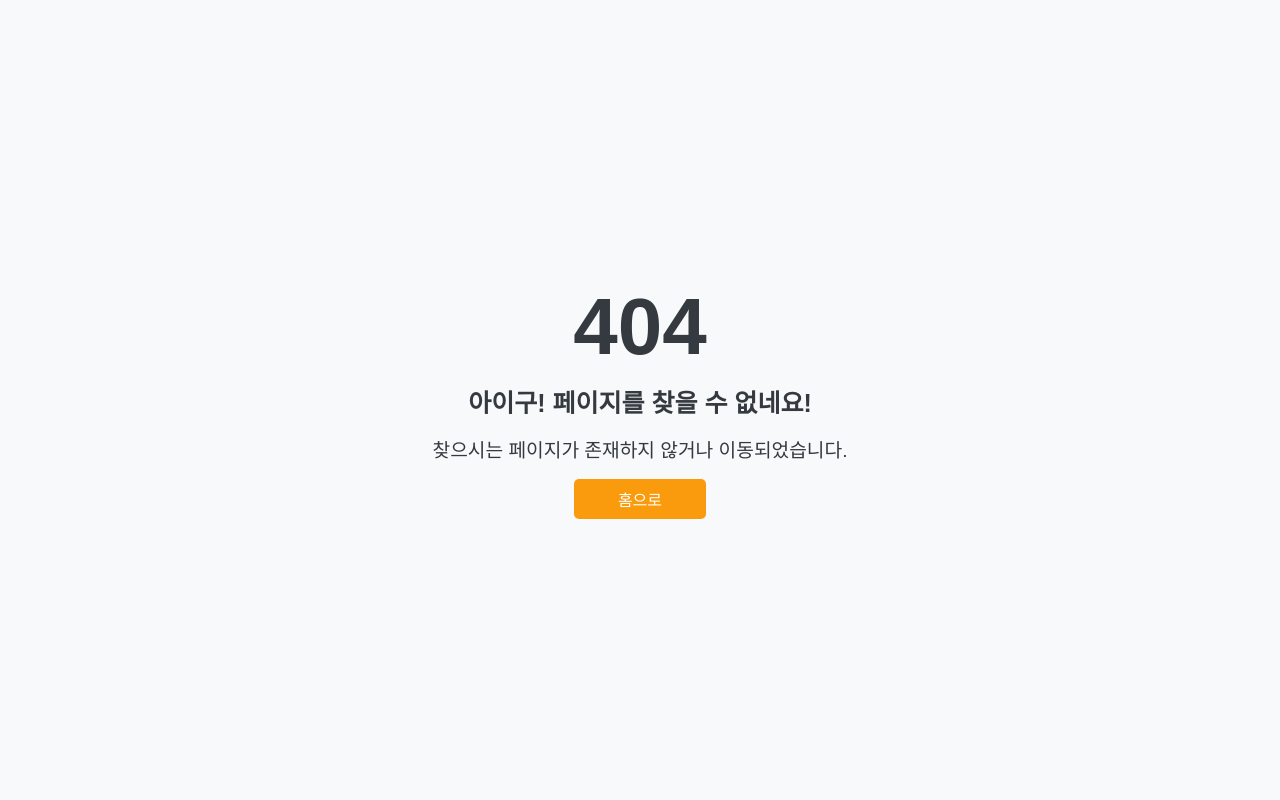
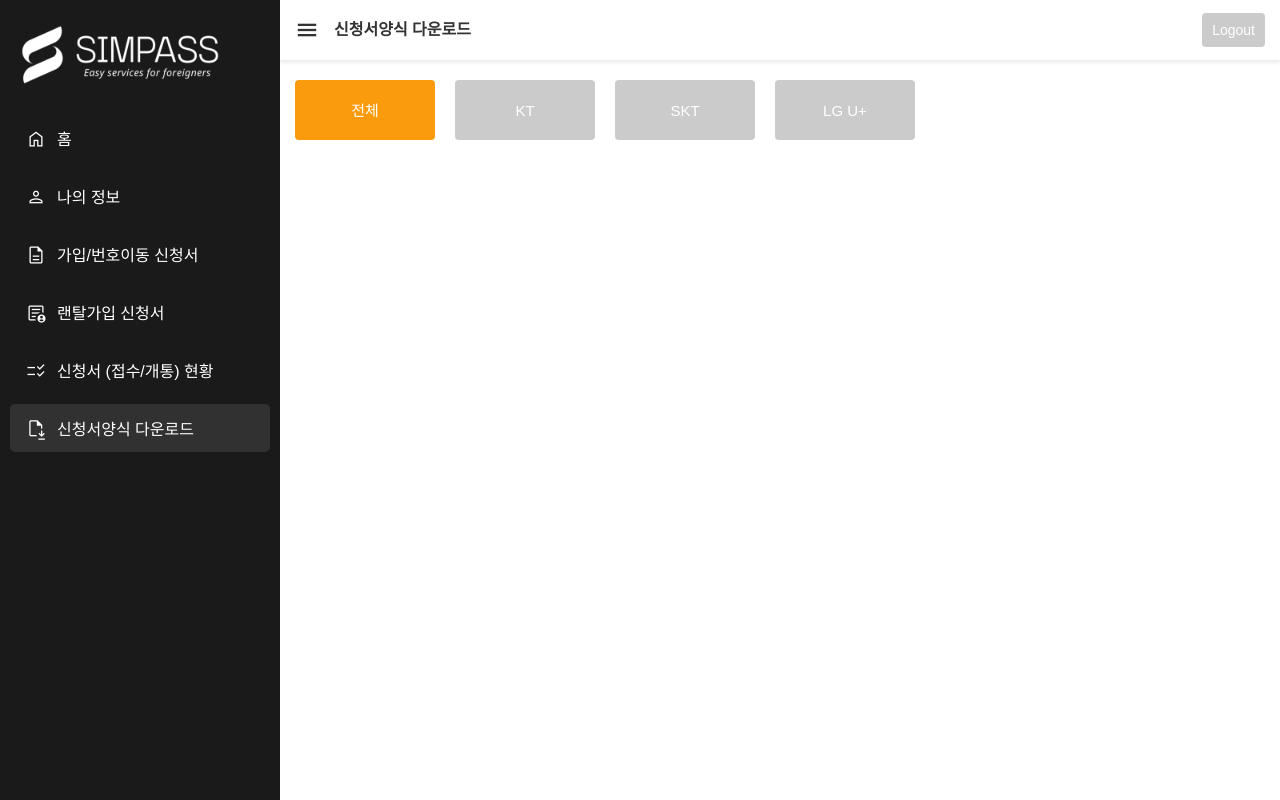
Before and after one commit to itsjasur/vue-manager-simpass, a Vue app: page /download-forms in a window 1280 px wide. Before the commit this address had no page. Built offline with nearby package versions, Linux system fonts and the light colour scheme; sample sign-in values are in the browser's storage.

Commit message:
bug fixes

```diff
--- a/src/App.vue
+++ b/src/App.vue
@@ -22,10 +22,12 @@
 <script setup>
 import { watch } from 'vue'
 import Snackbar from './components/Snackbar.vue'
-import router from './router'
+// import router from './router'
+import { useRouter } from 'vue-router'
 import { useAuthenticationStore } from './stores/authentication'
 import { useRouteMemoryStore } from './stores/router-memory-store'
 
+const router = useRouter()
 const authStore = useAuthenticationStore()
 
 // Watch for changes in isLoggedIn and redirect to login
--- a/src/assets/constants.js
+++ b/src/assets/constants.js
@@ -5,6 +5,7 @@ export const SIDEMENUNAMES = [
   '랜탈가입 신청서',
   '신청서 (접수/개통) 현황',
   '신청서양식 다운로드',
+  '신청서 (접수/개통) 현황',
 ]
 
 export const BASEURL = 'http://192.168.0.251:8091/api/'
--- a/src/assets/global.css
+++ b/src/assets/global.css
@@ -21,6 +21,7 @@ button {
   cursor: pointer;
   transition: background-color 0.3s;
   font-size: 15px;
+  user-select: none; /* unselectable */
 }
 
 button:disabled {
@@ -41,6 +42,7 @@ button:hover:enabled {
   color: #fff;
   text-align: center;
   align-content: center;
+  user-select: none; /* unselectable */
 }
 
 .button.selected {
--- a/src/components/MenuTitle.vue
+++ b/src/components/MenuTitle.vue
@@ -1,5 +1,7 @@
 <template>
-  {{ title }}
+  <span>
+    {{ title }}
+  </span>
 </template>
 
 <script setup>
@@ -28,9 +30,17 @@ const title = computed(() => {
   if (route.path === '/applications') {
     return SIDEMENUNAMES[4]
   }
+  if (route.path === '/download-forms') {
+    return SIDEMENUNAMES[5]
+  }
 
   return 'Nothing'
 })
 </script>
 
-<style scoped></style>
+<style scoped>
+span {
+  font-size: 16px;
+  font-weight: 600;
+}
+</style>
--- a/src/components/SideMenu.vue
+++ b/src/components/SideMenu.vue
@@ -28,6 +28,12 @@
       <li>
         <router-link to="/applications">
           <span class="material-symbols-outlined"> checklist_rtl </span>{{ SIDEMENUNAMES[4] }}</router-link
+        >
+      </li>
+
+      <li>
+        <router-link to="/download-forms">
+          <span class="material-symbols-outlined"> file_save </span>{{ SIDEMENUNAMES[5] }}</router-link
         >
       </li>
     </ul>
@@ -71,7 +77,7 @@ ul li {
   display: flex; /* Add this line */
 }
 li span {
-  font-size: 24px;
+  font-size: 22px;
   padding-right: 10px;
 }
 ul li .router-link-active {
--- a/src/router/index.js
+++ b/src/router/index.js
@@ -9,7 +9,8 @@ import ProfileView from '../views/ProfileView.vue'
 import FormDetailsView from '../views/FormDetailsView.vue'
 import NotFoundView from '../views/NotFoundView.vue'
 import RentalRegistrationView from '../views/RentalFormsView.vue'
-import Applications from '../views/Applications.vue'
+import ApplicationsView from '../views/ApplicationsView.vue'
+import DownloadForms from '../views/DownloadForms.vue'
 
 const router = createRouter({
   history: createWebHistory(import.meta.env.BASE_URL),
@@ -22,7 +23,6 @@ const router = createRouter({
         requiresAuth: false, // No authentication required
       },
     },
-
     {
       path: '/',
       name: 'dashboard',
@@ -66,7 +66,6 @@ const router = createRouter({
           },
           props: true,
         },
-
         {
           path: '/rental-forms',
           name: 'rental-forms',
@@ -78,22 +77,29 @@ const router = createRouter({
         {
           path: '/applications',
           name: 'applications',
-          component: Applications,
+          component: ApplicationsView,
+          meta: {
+            requiresAuth: true,
+          },
+        },
+
+        {
+          path: '/download-forms',
+          name: 'download-forms',
+          component: DownloadForms,
           meta: {
             requiresAuth: true,
           },
         },
       ],
     },
-
-    // this catchs any route
+    // this catchs any  route
     {
       // path: '/:pathMatch(.*)*',
       path: '/:catchAll(.*)',
       name: 'NotFound',
       component: NotFoundView,
     },
-
     // {
     //   path: '/about',
     //   name: 'about',
--- a/src/views/Applications.vue
+++ b/src/views/ApplicationsView.vue
@@ -49,7 +49,15 @@
         </template>
       </a-pagination>
 
-      <a-table class="table" :columns="columns" :data-source="dataList" bordered :pagination="false" size="middle">
+      <a-table
+        class="table"
+        :columns="columns"
+        :data-source="dataList"
+        bordered
+        :pagination="false"
+        size="middle"
+        :showSorterTooltip="false"
+      >
         <template #bodyCell="{ column, text, record }">
           <template v-if="column.dataIndex === 'usim_act_status'">
             <span :class="['status-' + text, 'status-default']">
@@ -125,7 +133,6 @@ import { useSnackbarStore } from '../stores/snackbar'
 import { fetchWithTokenRefresh } from '../utils/tokenUtils'
 import PrintablePopup from '../components/PrintablePopup.vue'
 import { usePrintablePopup } from '../stores/printable-popup'
-import router from '../router'
 
 const printPopup = usePrintablePopup()
 
@@ -225,7 +232,6 @@ const fetchData = async () => {
     useSnackbarStore().showSnackbar(error.toString())
   }
 }
-onMounted(fetchData)
 
 const fetchAndOpenFile = async (actNo) => {
   // console.log('fetch and open called')
@@ -251,6 +257,8 @@ const fetchAndOpenFile = async (actNo) => {
 
   //here printable popup opens
 }
+
+onMounted(fetchData)
 </script>
 
 <style scoped>
--- /dev/null
+++ b/src/views/DownloadForms.vue
@@ -0,0 +1,64 @@
+<template>
+  <div class="container">
+    <div class="carriers">
+      <div
+        class="button"
+        v-for="(item, index) in carriers"
+        :key="index"
+        :class="{ selected: selectedCarrierCd === item.cd }"
+        @click="changeCarrier(item.cd)"
+      >
+        {{ item.label }}
+      </div>
+    </div>
+
+    <div class="forms">
+      <div class="card" v-for="(item, index) in forms" :key="index">
+        <img :src="item.image_url" :alt="item.mvno_nm" width="100%" />
+        <img class="logo" :src="logoFinder(item.carrier_cd)" :alt="item.carrier_nm" height="100%" />
+      </div>
+    </div>
+  </div>
+</template>
+
+<script setup>
+import { CARRIERS } from '@/assets/constants'
+import { ref } from 'vue'
+import { logoFinder } from '../utils/logoFinder'
+
+const carriers = ref(CARRIERS)
+const selectedCarrierCd = ref('')
+
+const forms = ref([])
+
+function changeCarrier(cd) {
+  selectedCarrierCd.value = cd
+}
+</script>
+
+<style scoped>
+.container {
+  margin-top: 20px;
+  padding: 0 15px;
+  display: flex;
+  flex-flow: column;
+  gap: 40px;
+}
+.carriers {
+  display: flex; /* Display the carrier buttons in a row */
+  gap: 20px;
+  flex-flow: wrap;
+}
+.button {
+  min-height: 60px;
+  min-width: 140px;
+}
+
+.card {
+  width: 200px;
+  padding: 50px 30px;
+  box-sizing: border-box;
+  font-size: 20px;
+  position: relative;
+}
+</style>
```
